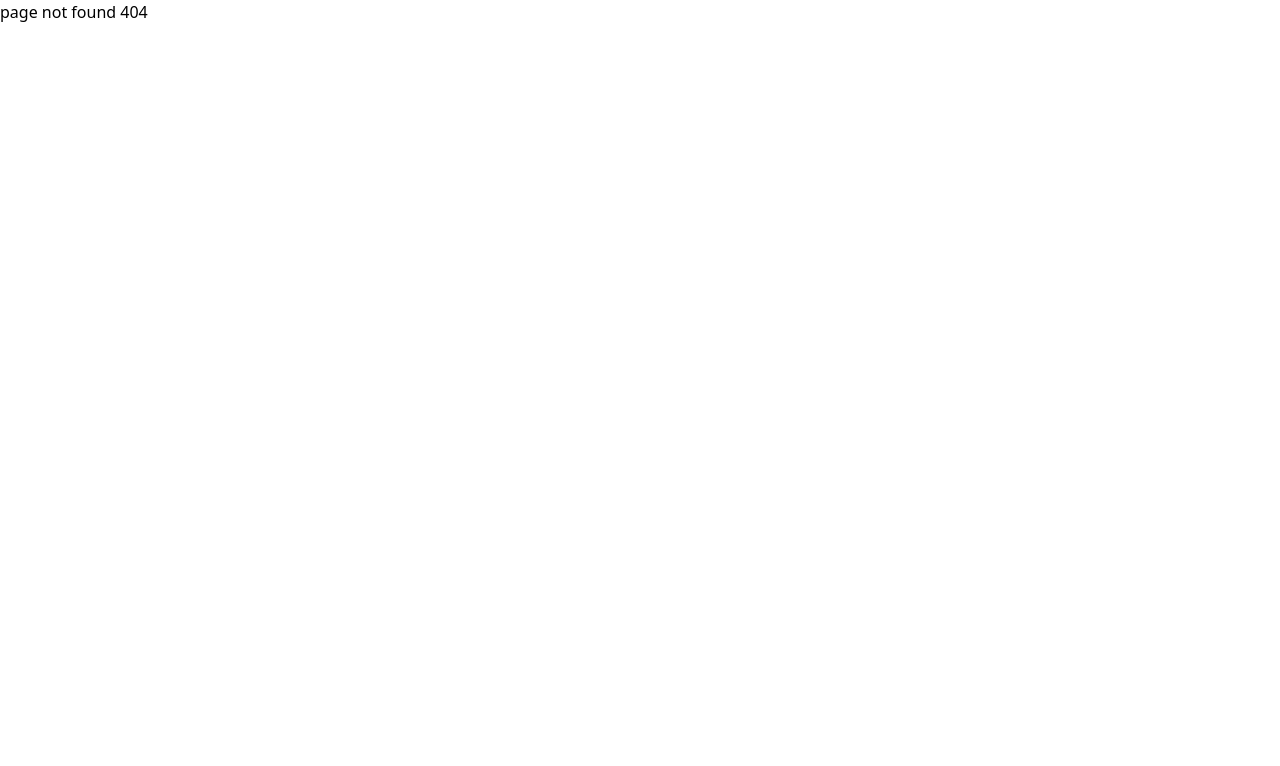
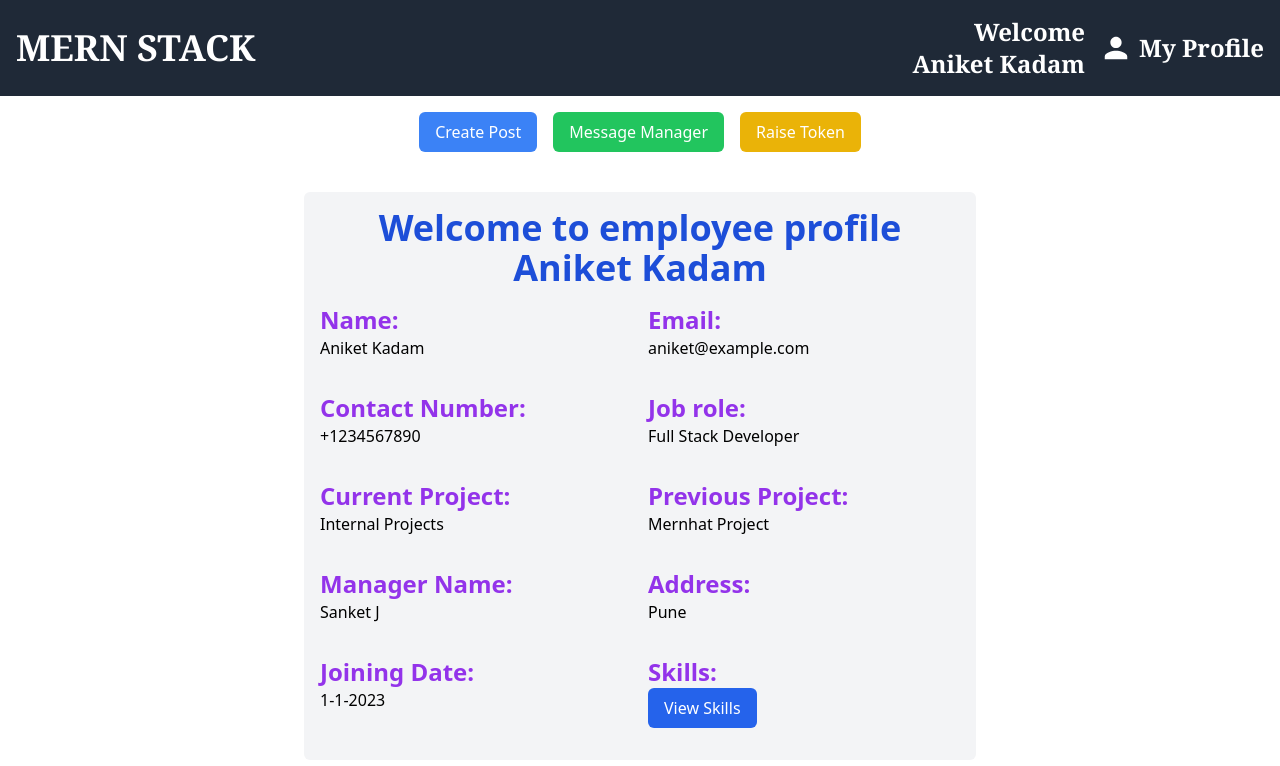
Before and after one commit to aniket2727/Employee-Portal, a React (Create React App) app in the folder client/: page /my-profile in a window 1280 px wide. Before the commit this address had no page. Shown: the top 766 px of the page. Built offline with nearby package versions, Linux system fonts and the light colour scheme.

Commit message:
created Profile compoents

```diff
--- a/client/src/App.js
+++ b/client/src/App.js
@@ -2,6 +2,8 @@ import React from 'react';
 import { BrowserRouter, Route, Routes, Navigate } from 'react-router-dom';
 import LoginComponents from './Componets/AuhtComponets/LoginComponets';
 import LayoutComponets from './Componets/Layout/LayoutComponets';
+import MyProfileComponets from './Componets/AboutInfo/MyProfileComponets';
+import CreatepostComponets from './Componets/Creaetepost/CreatepostComponets';
 function App() {
   return (
     <div>
@@ -9,6 +11,8 @@ function App() {
         <Routes>
           <Route path="/my-account" element={<LayoutComponets />} />
           <Route path="/login" element={<LoginComponents />} />
+          <Route path="/my-profile" element={<MyProfileComponets/>} />
+          <Route path="/create-post" element={<CreatepostComponets/>} />
           <Route path="/" element={<Navigate to="/login" />} />
           <Route path="*" element={<div>page not found 404</div>} />
         </Routes>
--- /dev/null
+++ b/client/src/Componets/AboutInfo/MyProfileComponets.js
@@ -0,0 +1,112 @@
+import React from 'react';
+import { useState } from 'react';
+import HeaderComponets from '../header/HeaderComponets';
+import { useNavigate } from 'react-router-dom';
+const MyProfileComponets = () => {
+    const Navigate=useNavigate();
+    const [isModalOpen, setIsModalOpen] = useState(false);
+
+    const openModal = () => {
+        setIsModalOpen(true);
+    };
+
+    const closeModal = () => {
+        setIsModalOpen(false);
+    };
+
+    const skills = ['React', 'Node.js', 'Next.js', 'MongoDB', 'Redis', 'Docker'];
+    return (
+        <>
+            <HeaderComponets />
+            <div className='flex justify-center space-x-4 mt-4'>
+                <button className='bg-blue-500 hover:bg-blue-600 text-white px-4 py-2 rounded-md' onClick={()=>Navigate('/create-post')}>
+                    Create Post
+                </button>
+
+                <button className='bg-green-500 hover:bg-green-600 text-white px-4 py-2 rounded-md'>
+                    Message Manager
+                </button>
+
+                <button className='bg-yellow-500 hover:bg-yellow-600 text-white px-4 py-2 rounded-md'>
+                    Raise Token
+                </button>
+            </div>
+            <div className="max-w-2xl mx-auto p-4 bg-gray-100 rounded-md md:w-3/4 mt-10">
+                <h1 className="text-2xl md:text-3xl lg:text-4xl font-bold mb-4 text-blue-700 text-center">
+                    Welcome to employee profile Aniket Kadam
+                </h1>
+
+                <div className="grid grid-cols-1 md:grid-cols-2 gap-4">
+                    <div className="mb-4">
+                        <h2 className="text-lg md:text-xl lg:text-2xl font-semibold text-purple-600">Name:</h2>
+                        <p>Aniket Kadam</p>
+                    </div>
+                    <div className="mb-4">
+                        <h2 className="text-lg md:text-xl lg:text-2xl font-semibold text-purple-600">Email:</h2>
+                        <p>aniket@example.com</p>
+                    </div>
+                    <div className="mb-4">
+                        <h2 className="text-lg md:text-xl lg:text-2xl font-semibold text-purple-600">Contact Number:</h2>
+                        <p>+1234567890</p>
+                    </div>
+                    <div className="mb-4">
+                        <h2 className="text-lg md:text-xl lg:text-2xl font-semibold text-purple-600">Job role:</h2>
+                        <p>Full Stack Developer</p>
+                    </div>
+                    <div className="mb-4">
+                        <h2 className="text-lg md:text-xl lg:text-2xl font-semibold text-purple-600">Current Project:</h2>
+                        <p>Internal Projects</p>
+                    </div>
+                    <div className="mb-4">
+                        <h2 className="text-lg md:text-xl lg:text-2xl font-semibold text-purple-600">Previous Project:</h2>
+                        <p>Mernhat Project</p>
+                    </div>
+                    <div className="mb-4">
+                        <h2 className="text-lg md:text-xl lg:text-2xl font-semibold text-purple-600">Manager Name:</h2>
+                        <p>Sanket J</p>
+                    </div>
+                    <div className="mb-4">
+                        <h2 className="text-lg md:text-xl lg:text-2xl font-semibold text-purple-600">Address:</h2>
+                        <p>Pune</p>
+                    </div>
+                    <div className="mb-4">
+                        <h2 className="text-lg md:text-xl lg:text-2xl font-semibold text-purple-600">Joining Date:</h2>
+                        <p>1-1-2023</p>
+                    </div>
+
+                    <div className="mb-4">
+                        <h2 className="text-lg md:text-xl lg:text-2xl font-semibold text-purple-600">Skills:</h2>
+                        <button
+                            className="bg-blue-600 text-white px-4 py-2 rounded-md hover:bg-blue-700"
+                            onClick={openModal}
+                        >
+                            View Skills
+                        </button>
+                    </div>
+                </div>
+
+                {/* Modal */}
+                {isModalOpen && (
+                    <div className="fixed inset-0 bg-gray-800 bg-opacity-50 flex items-center justify-center">
+                        <div className="bg-white p-4 rounded-md w-80">
+                            <h2 className="text-xl font-semibold mb-4">Skills</h2>
+                            <ul>
+                                {skills.map((skill, index) => (
+                                    <li key={index} className="mb-2">{skill}</li>
+                                ))}
+                            </ul>
+                            <button
+                                className="mt-4 p-2 bg-blue-600 text-white rounded-md hover:bg-blue-700"
+                                onClick={closeModal}
+                            >
+                                Close
+                            </button>
+                        </div>
+                    </div>
+                )}
+            </div>
+        </>
+    );
+}
+
+export default MyProfileComponets;
--- /dev/null
+++ b/client/src/Componets/Creaetepost/CreatepostComponets.js
@@ -0,0 +1,14 @@
+
+
+
+import React from 'react'
+
+const CreatepostComponets = () => {
+  return (
+    <div>
+      <h1>this is create post</h1>
+    </div>
+  )
+}
+
+export default CreatepostComponets
--- /dev/null
+++ b/client/src/Componets/Frontpage/EmployeePostComponets.js
@@ -0,0 +1,34 @@
+import React from 'react';
+import { FaUser } from 'react-icons/fa';
+
+const EmployeePostComponets = () => {
+  return (
+    <div className='main-post bg-gray-100 p-4 rounded-md shadow-md mt-10'>
+      <div className='flex items-center mb-4'>
+        <div className='mr-2'>
+          <FaUser className='w-8 h-8 text-blue-500' />
+        </div>
+        <h1 className='text-xl font-bold'>Aniket Kaadam</h1>
+      </div>
+
+      <div className='post-content'>
+        <p className='text-gray-700'>
+          The sun sets in a blaze of orange and pink hues over the tranquil lake.
+          The curious cat explored the mysterious alley, weaving between the shadows.
+          Laughter echoed through the air as friends gathered for a lively picnic.
+          In the quiet of the night, the moon cast a silvery glow on the sleeping town.
+          The aroma of freshly baked cookies wafted from the cozy kitchen.
+          Adventure awaits around every corner for those with an open heart and curious spirit.
+        </p>
+      </div>
+
+      <div className='mt-2'>
+        <p className='text-gray-500 line-clamp-3'>
+         read more...
+        </p>
+      </div>
+    </div>
+  );
+};
+
+export default EmployeePostComponets;
--- a/client/src/Componets/Frontpage/Frontpagebody.js
+++ b/client/src/Componets/Frontpage/Frontpagebody.js
@@ -1,7 +1,7 @@
 import React from 'react';
 import ImageSlider from './SliderComponets';
 import OptionsColumnsComponets from './OptionsColumnsComponets';
-
+import EmployeePostComponets from './EmployeePostComponets';
 const Frontpagebody = () => {
     return (
         <div className='w-full md:w-10/12 mx-auto mt-5'>
@@ -15,6 +15,10 @@ const Frontpagebody = () => {
                     <OptionsColumnsComponets />
                 </div>
             </div>
+
+            <div>
+               <EmployeePostComponets/>
+            </div>
         </div>
     );
 };
--- a/client/src/Componets/Frontpage/OptionsColumnsComponets.js
+++ b/client/src/Componets/Frontpage/OptionsColumnsComponets.js
@@ -1,9 +1,14 @@
 import React from 'react';
+
 
 const OptionsColumnsComponets = () => {
   return (
     <div className='mt-5'>
-      <h1 className='font-bold text-4xl'>Aniket Kadam</h1>
+      <div className='flex items-center'>
+        <h1 className='font-bold text-2xl'>
+          Aniket Kadam
+        </h1>
+      </div>
 
       <div className='mt-5 space-y-2'>
         <div className='flex items-center rounded-md bg-blue-200 p-3 cursor-pointer'>
```
